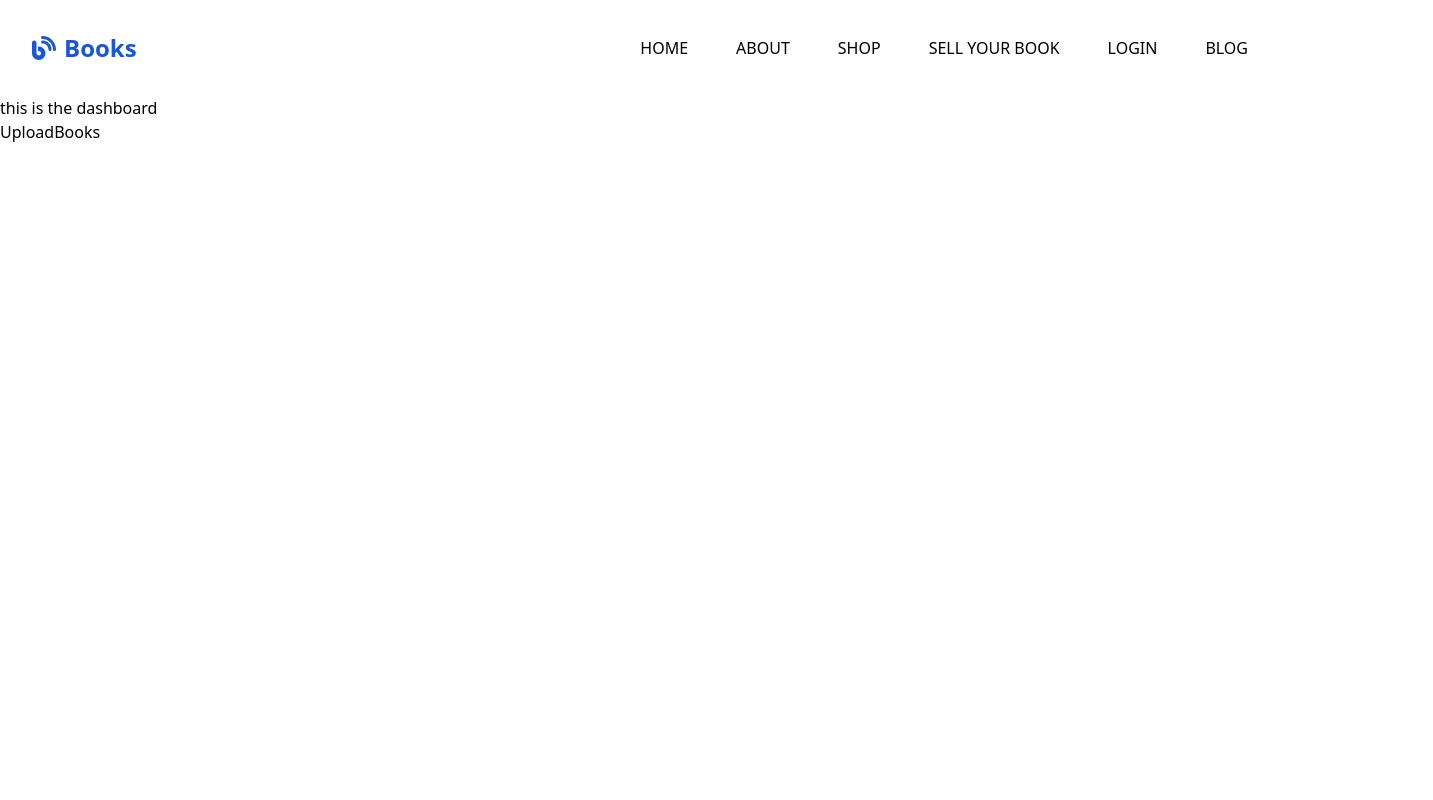
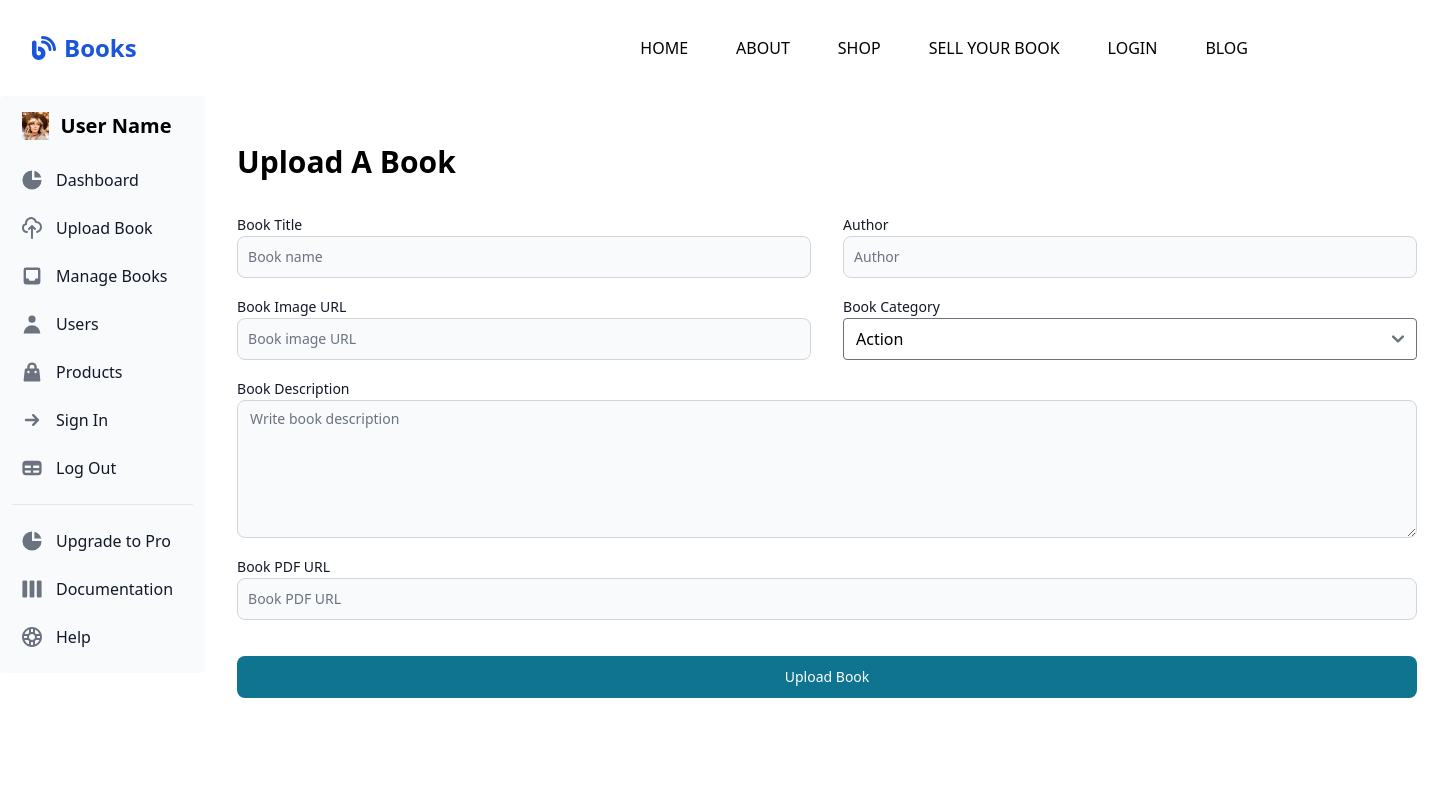
Before and after one commit to Firew22/ActivateWorkBookStore, a React (Vite) app in the folder frontEnd/: page /admin/dashboard/upload in a window 1280 px wide. Shown: the top 800 px of the page, 1433 px wide, since content can reach past the window. Built offline with nearby package versions, Linux system fonts and the light colour scheme.

Commit message:
updated UploadBooks.js and added side bar

```diff
--- a/frontEnd/src/dashBoard/DashboardLayout.jsx
+++ b/frontEnd/src/dashBoard/DashboardLayout.jsx
@@ -1,10 +1,13 @@
 import React from 'react'
 import { Outlet } from 'react-router-dom'
+import SideBar from './SideBar'
 
 const DashboardLayout = () => {
   return (
-    <div> this is the dashboard
-        <Outlet/>
+    <div className='flex gap-4 flex-col md:flex-row'>
+
+      <SideBar/>
+      <Outlet/>
     </div>
   )
 }
--- /dev/null
+++ b/frontEnd/src/dashBoard/SideBar.jsx
@@ -0,0 +1,53 @@
+import React from 'react';
+import { Sidebar } from 'flowbite-react';
+import { BiBuoy } from 'react-icons/bi';
+import { HiArrowSmRight, HiChartPie, HiInbox, HiOutlineCloudUpload, HiShoppingBag, HiTable, HiUser, HiViewBoards } from 'react-icons/hi';
+import userImg from '../assets/profile.jpg';
+
+const SideBar = () => {
+  return (
+    <Sidebar aria-label="Sidebar with content separator example">
+      <Sidebar.Logo href="#" img={userImg} imgAlt="User profile image">
+        User Name
+      </Sidebar.Logo>
+      <Sidebar.Items>
+        <Sidebar.ItemGroup>
+          <Sidebar.Item href="dashboard" icon={HiChartPie}>
+            Dashboard
+          </Sidebar.Item>
+          <Sidebar.Item href="dashboard/upload" icon={HiOutlineCloudUpload}>
+            Upload Book
+          </Sidebar.Item>
+          <Sidebar.Item href="dashboard/manage" icon={HiInbox}>
+            Manage Books
+          </Sidebar.Item>
+          <Sidebar.Item href="#" icon={HiUser}>
+            Users
+          </Sidebar.Item>
+          <Sidebar.Item href="#" icon={HiShoppingBag}>
+            Products
+          </Sidebar.Item>
+          <Sidebar.Item href="/login" icon={HiArrowSmRight}>
+            Sign In
+          </Sidebar.Item>
+          <Sidebar.Item href="logout" icon={HiTable}>
+            Log Out
+          </Sidebar.Item>
+        </Sidebar.ItemGroup>
+        <Sidebar.ItemGroup>
+          <Sidebar.Item href="#" icon={HiChartPie}>
+            Upgrade to Pro
+          </Sidebar.Item>
+          <Sidebar.Item href="#" icon={HiViewBoards}>
+            Documentation
+          </Sidebar.Item>
+          <Sidebar.Item href="#" icon={BiBuoy}>
+            Help
+          </Sidebar.Item>
+        </Sidebar.ItemGroup>
+      </Sidebar.Items>
+    </Sidebar>
+  );
+};
+
+export default SideBar;
--- a/frontEnd/src/dashBoard/UploadBooks.jsx
+++ b/frontEnd/src/dashBoard/UploadBooks.jsx
@@ -1,9 +1,107 @@
-import React from 'react'
+import React, { useState } from "react";
+import { Button, Label, TextInput, Textarea, Alert } from "flowbite-react";
+import axios from "axios";
 
 const UploadBooks = () => {
+  const bookCategories = [
+    "Action", "Adventure", "Biography", "Business", "Children", "Comics",
+    "Cookbooks", "Crime", "Fantasy", "Fiction", "History", "Horror",
+    "Kids", "Learning", "Medical", "Mystery", "Non-Fiction", "Poetry",
+    "Religion", "Romance", "Science", "Science Fiction", "Self-Help",
+    "Sports", "Thriller", "Travel", "Young Adult"
+  ];
+
+  const [selectedBookCategory, setSelectedBookCategory] = useState(bookCategories[0]);
+  const [alertMessage, setAlertMessage] = useState(null);
+  const [alertType, setAlertType] = useState(null);
+
+  const handleChangeSelectedValue = (event) => {
+    setSelectedBookCategory(event.target.value);
+  };
+
+  // Handle book submission
+  const handleSubmit = async (event) => {
+    event.preventDefault();
+    const form = event.target;
+    const bookObj = {
+      bookTitle: form.bookTitle.value,
+      author: form.author.value,
+      imgUrl: form.imgUrl.value,
+      category: form.category.value,
+      bookDescription: form.bookDescription.value,
+      bookPdfUrl: form.bookPdfUrl.value
+    };
+    console.log(bookObj);
+
+    try {
+      const response = await axios.post("http://localhost:3000/books/upload-book", bookObj, {
+        headers: { "Content-Type": "application/json" }
+      });
+      console.log(response.data);
+      setAlertMessage("Book uploaded successfully!");
+      setAlertType("success");
+      form.reset()
+    } catch (error) {
+      console.error('Error uploading the book:', error);
+      setAlertMessage("Failed to upload the book.");
+      setAlertType("error");
+    }
+  };
+
   return (
-    <div>UploadBooks</div>
-  )
-}
+    <div className="px-4 my-12">
+      <h2 className="mb-8 text-3xl font-bold">Upload A Book</h2>
 
-export default UploadBooks
+      {/* Alert message */}
+      {alertMessage && (
+        <Alert color={alertType === "success" ? "green" : "red"}>{alertMessage}</Alert>
+      )}
+
+      <form onSubmit={handleSubmit} className="flex lg:w-[1180px] flex-col flex-wrap gap-4">
+        {/* First row: Book Title and Author */}
+        <div className="flex gap-8">
+          <div className="lg:w-1/2">
+            <Label htmlFor="bookTitle" value="Book Title" />
+            <TextInput id="bookTitle" name="bookTitle" type="text" placeholder="Book name" required />
+          </div>
+          <div className="lg:w-1/2">
+            <Label htmlFor="author" value="Author" />
+            <TextInput id="author" name="author" type="text" placeholder="Author" required />
+          </div>
+        </div>
+
+        {/* Second row: Image URL and Category */}
+        <div className="flex gap-8">
+          <div className="lg:w-1/2">
+            <Label htmlFor="imgUrl" value="Book Image URL" />
+            <TextInput id="imgUrl" name="imgUrl" type="text" placeholder="Book image URL" required />
+          </div>
+          <div className="lg:w-1/2">
+            <Label htmlFor="category" value="Book Category" />
+            <select name="category" id="category" className="w-full rounded" value={selectedBookCategory} onChange={handleChangeSelectedValue}>
+              {bookCategories.map((category, index) => (
+                <option key={index} value={category}>{category}</option>
+              ))}
+            </select>
+          </div>
+        </div>
+
+        {/* Book Description */}
+        <div>
+          <Label htmlFor="bookDescription" value="Book Description" />
+          <Textarea name="bookDescription" id="bookDescription" type="text" placeholder="Write book description" sizing="lg" required rows={6} />
+        </div>
+
+        {/* Book PDF URL */}
+        <div>
+          <Label htmlFor="bookPdfUrl" value="Book PDF URL" />
+          <TextInput id="bookPdfUrl" name="bookPdfUrl" type="text" placeholder="Book PDF URL" required />
+        </div>
+
+        <Button type="submit" className="mt-5">Upload Book</Button>
+      </form>
+    </div>
+  );
+};
+
+export default UploadBooks;
--- a/frontEnd/src/router/Router.jsx
+++ b/frontEnd/src/router/Router.jsx
@@ -12,56 +12,27 @@ import ManageBooks from '../dashBoard/ManageBooks';
 import EditBook from '../dashBoard/EditBook';
 
 const router = createBrowserRouter([
-  {
-    path: "/",
+    {
+    path: '/',
     element: <App />,
     children: [
+      { path: '/', element: <Home /> },
+      { path: 'shop', element: <Shop /> },
+      { path: 'about', element: <About /> },
+      { path: 'blog', element: <Blog /> },
+      { path: 'book/:id', element: <SingleBook />, loader: ({ params }) => fetch(`http://localhost:5173/book/${params.id}`) },
       {
-        path: "/",
-        element: <Home />
-      },
-      {
-        path: "/shop",
-        element: <Shop />
-      },
-      {
-        path: "/about",
-        element: <About />
-      },
-      {
-        path: "/blog",
-        element: <Blog />
-      },
-      {
-        path: "/book/:id",
-        element: <SingleBook />,
-        loader: ({ params }) => fetch(`http://localhost:5173/book/${params.id}`)
-      },
-      {
-        path: "admin/dashboard",
+        path: 'admin/dashboard',
         element: <DashboardLayout />,
         children: [
-          {
-            path: "",  // Default path for "admin/dashboard"
-            element: <DashBoard />
-          },
-          {
-            path: "upload",
-            element: <UploadBooks />
-          },
-          {
-            path: "manage",
-            element: <ManageBooks />
-          },
-          {
-            path: "edit-books/:id",
-            element: <EditBook />,
-            loader: ({ params }) => fetch(`http://localhost:5173/book/${params.id}`)
-          }
+          { path: '', element: <DashBoard /> }, // Default path for "admin/dashboard"
+          { path: 'upload', element: <UploadBooks /> },
+          { path: 'manage', element: <ManageBooks /> },
+          { path: 'edit-books/:id', element: <EditBook />, loader: ({ params }) => fetch(`http://localhost:5173/book/${params.id}`) }
         ]
       }
     ]
-  },
+  }
 ]);
 
 
```
